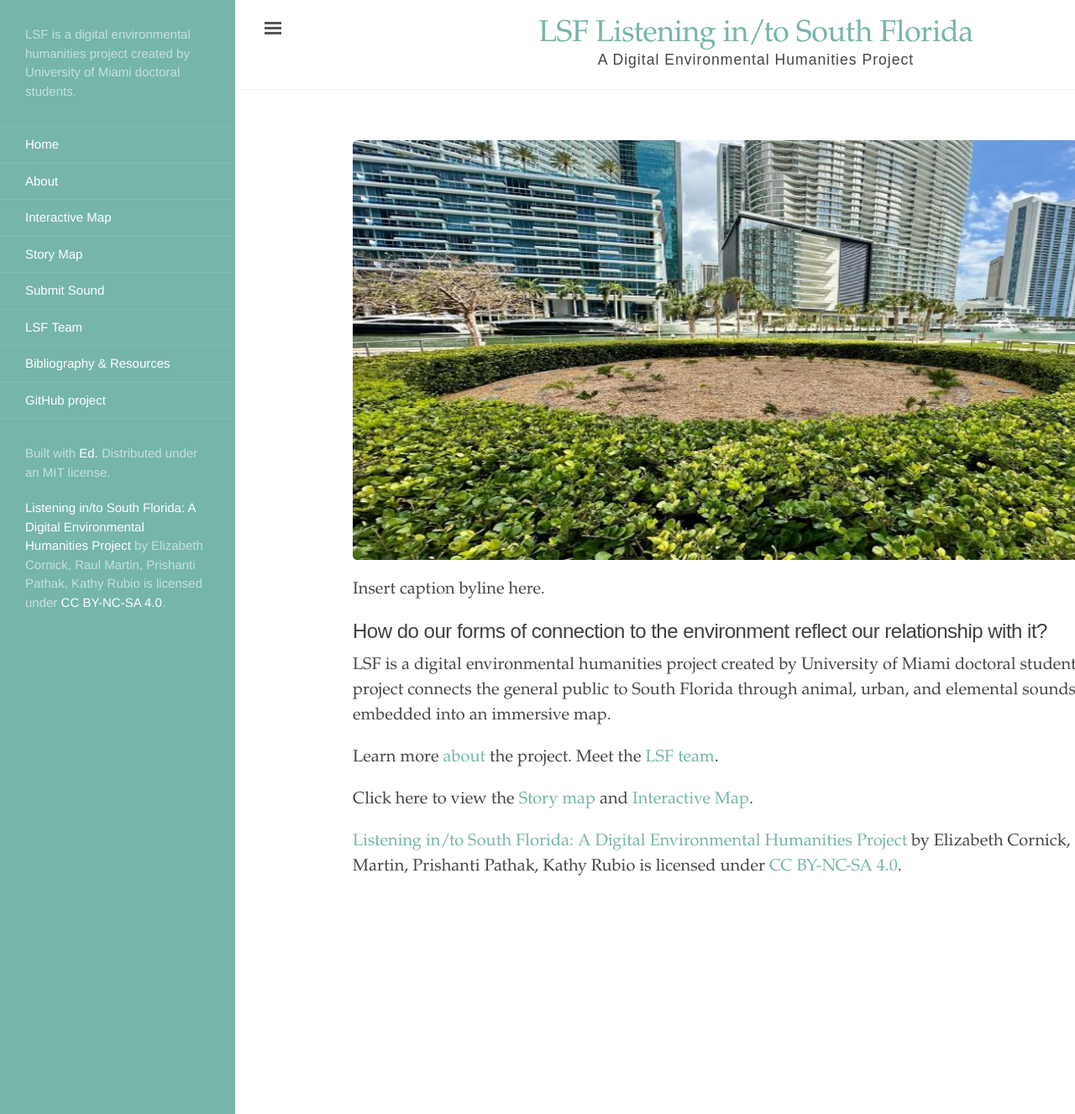
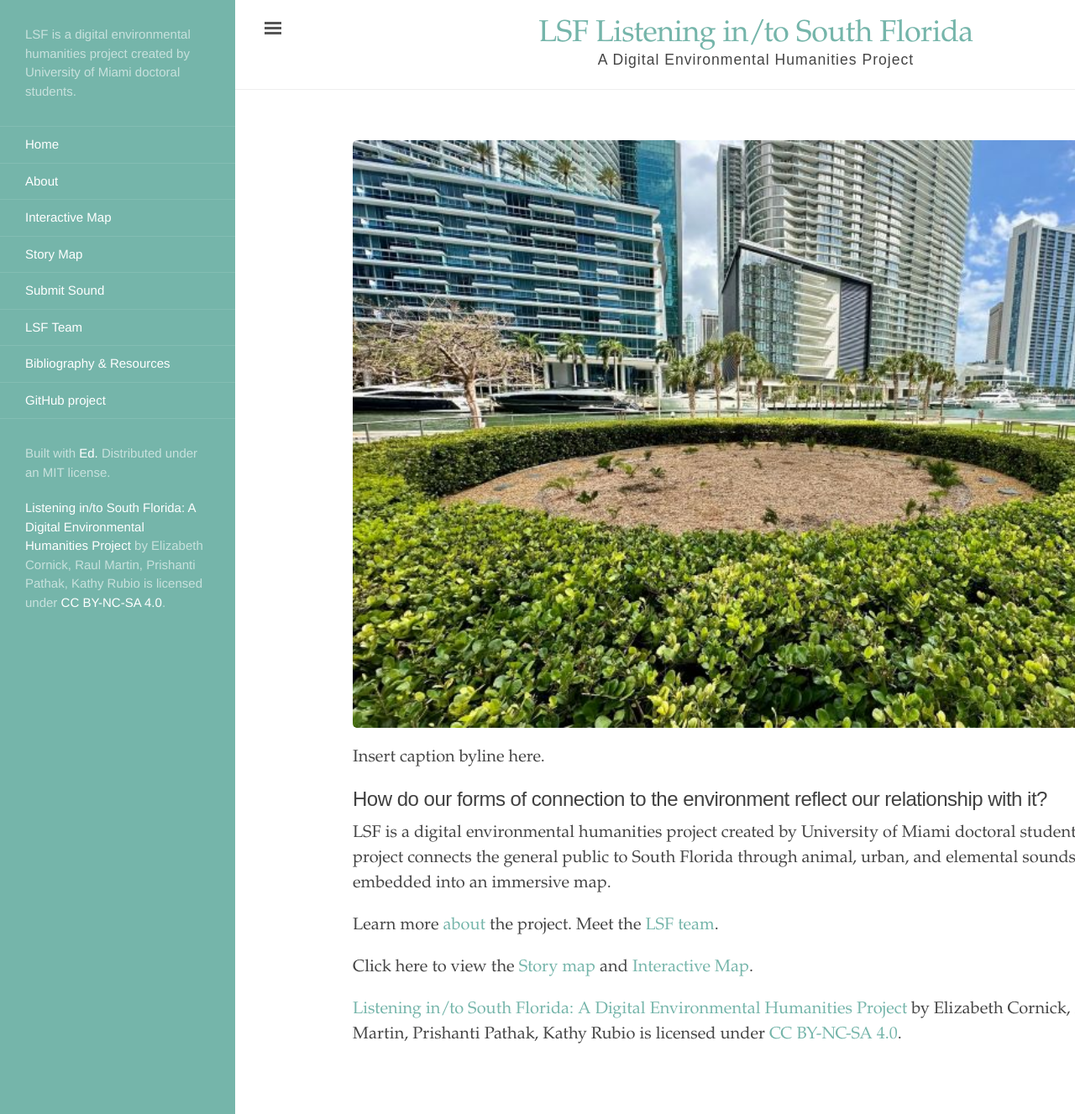
Before and after one commit to rm4-25/lsf_3, a Jekyll site: the page built from index.html, in a window 1280 px wide and 1327 px high. Shown: the whole window at 84% size. Built offline with Jekyll 4.4.1, drawn with Linux system fonts in a browser that asks for light colours.

Commit message:
Update index.html
Making photo higher

```diff
--- a/index.html
+++ b/index.html
@@ -4,7 +4,7 @@
 order: 1
 ---
 
-<img src="https://github.com/rm4-25/lsf_3/blob/main/assets/miami%20circle_Image.jpg?raw=true" width="960" height="500">
+<img src="https://github.com/rm4-25/lsf_3/blob/main/assets/miami%20circle_Image.jpg?raw=true" width="960" height="700">
 
 <p>
   Insert caption byline here.
```
